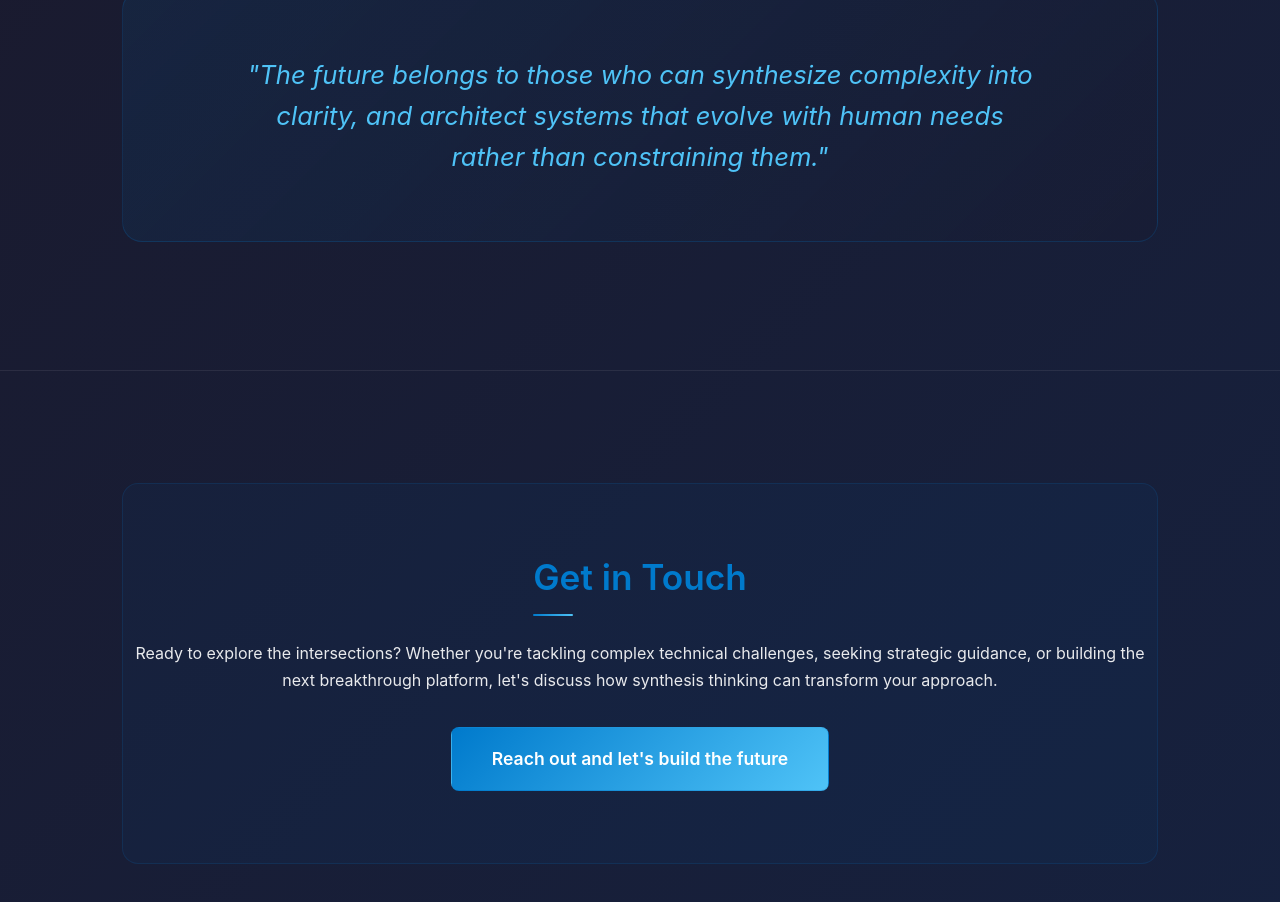
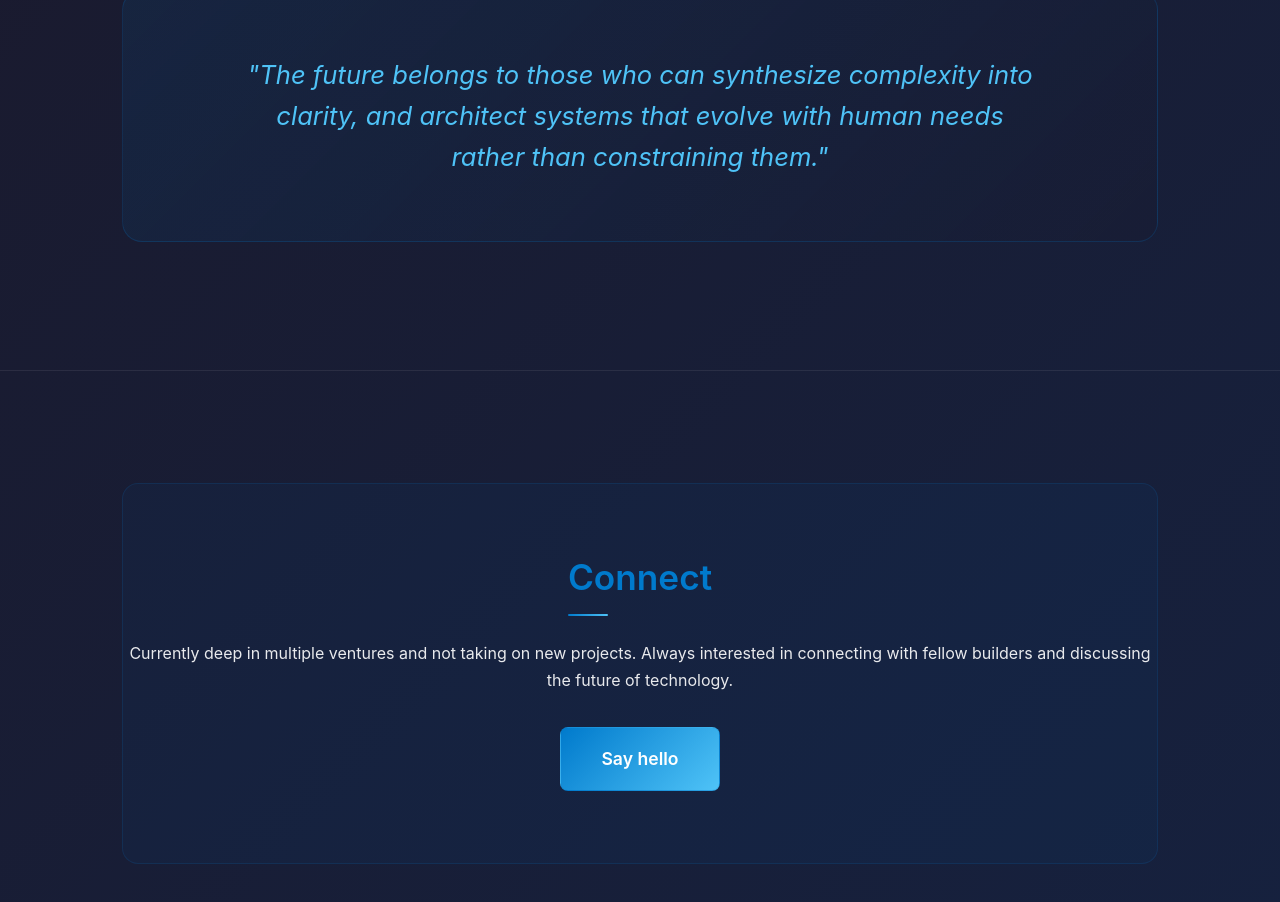
Before and after one commit to logikonline/Synthesist, a plain HTML site: page index.html in a window 1280 px wide. Shown: the part 2656-3558 px from the top of the page. Drawn offline with Linux system fonts and the light colour scheme.

Commit message:
Update contact section to portfolio showcase tone
- Change from lead generation to portfolio showcase
- Clarify not taking on new projects
- Keep door open for connections with fellow builders

🤖 Generated with [Claude Code](https://claude.ai/code)

Co-Authored-By: Claude <noreply@anthropic.com>

```diff
--- a/index.html
+++ b/index.html
@@ -504,9 +504,9 @@
     <section id="contact">
       <div class="container">
         <div class="contact-section fade-in">
-          <h2>Get in Touch</h2>
-          <p>Ready to explore the intersections? Whether you're tackling complex technical challenges, seeking strategic guidance, or building the next breakthrough platform, let's discuss how synthesis thinking can transform your approach.</p>
-          <a href="mailto:contact@synthesist.pro" class="contact-cta highlight">Reach out and let's build the future</a>
+          <h2>Connect</h2>
+          <p>Currently deep in multiple ventures and not taking on new projects. Always interested in connecting with fellow builders and discussing the future of technology.</p>
+          <a href="mailto:contact@synthesist.pro" class="contact-cta highlight">Say hello</a>
         </div>
       </div>
     </section>
```
